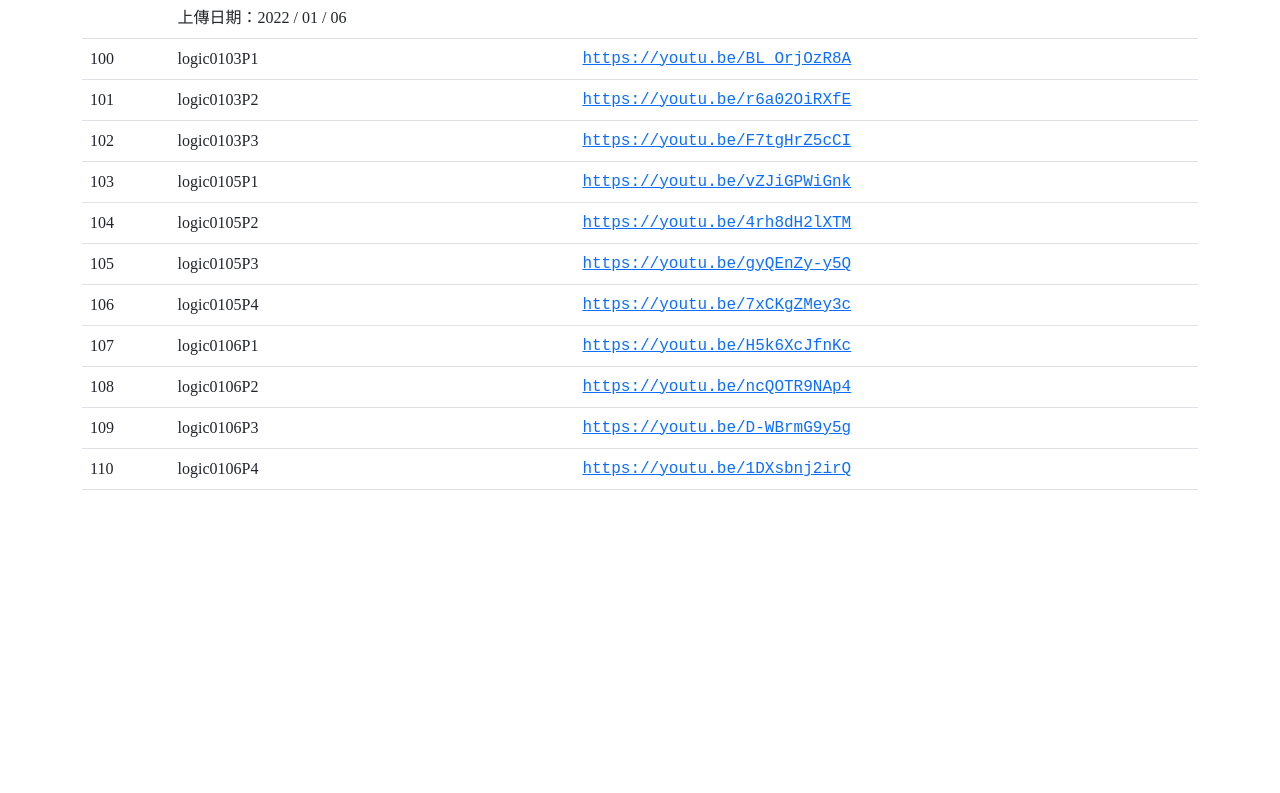
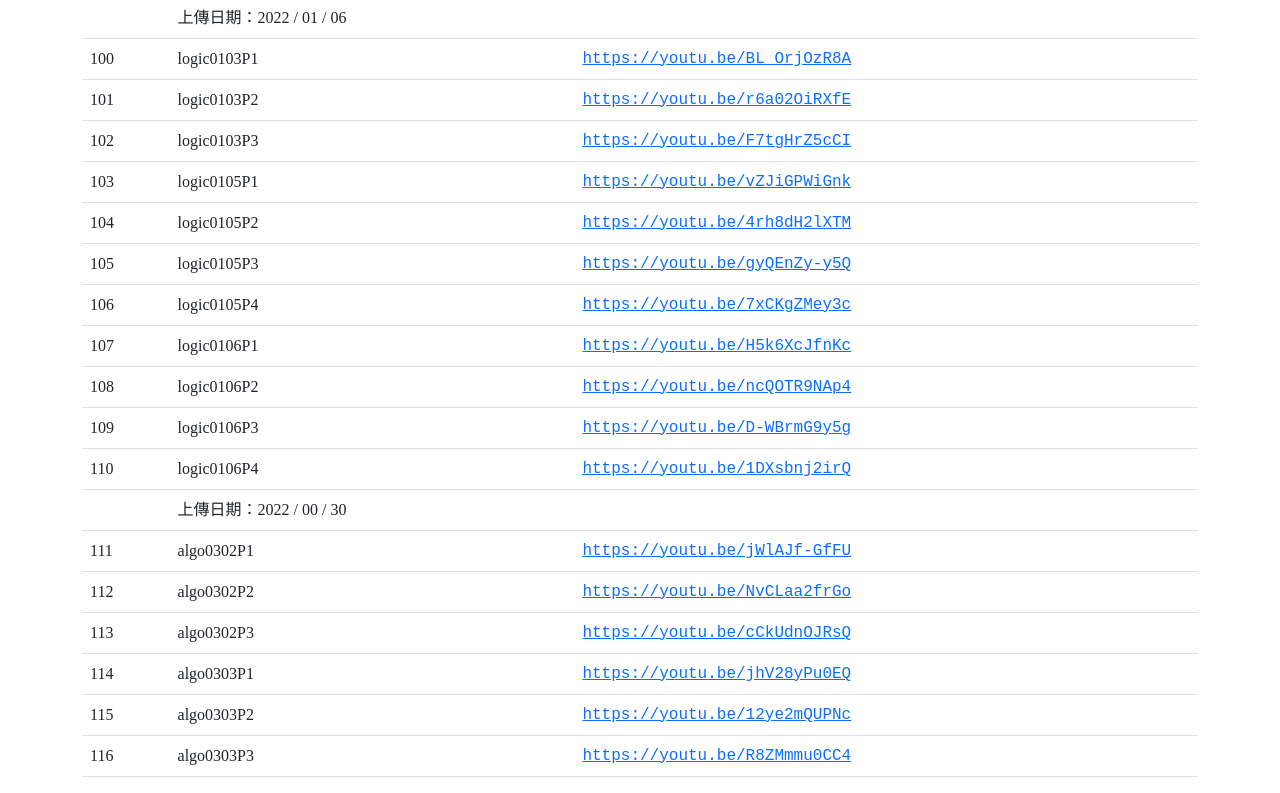
Before and after one commit to fonu195713/nutc-course-video, a plain HTML site: page index.html in a window 1280 px wide. Shown: the part 4631-5424 px from the top of the page. Before the commit the page ends 5137 px from the top, so only its background shows below. Drawn offline with nearby package versions, Linux system fonts and the light colour scheme.

Commit message:
Update index.html

```diff
--- a/index.html
+++ b/index.html
@@ -174,6 +174,14 @@
 			["logic0106P3", "https://youtu.be/D-WBrmG9y5g"],
 			["logic0106P4", "https://youtu.be/1DXsbnj2irQ"],
 		],
+		"202200303":[
+		        ["algo0302P1", "https://youtu.be/jWlAJf-GfFU"],
+		        ["algo0302P2", "https://youtu.be/NvCLaa2frGo"],
+		        ["algo0302P3", "https://youtu.be/cCkUdnOJRsQ"],
+		        ["algo0303P1", "https://youtu.be/jhV28yPu0EQ"],
+		        ["algo0303P2", "https://youtu.be/12ye2mQUPNc"],
+		        ["algo0303P3", "https://youtu.be/R8ZMmmu0CC4"],
+		],
 	};
 
 	let index = 1;
```
